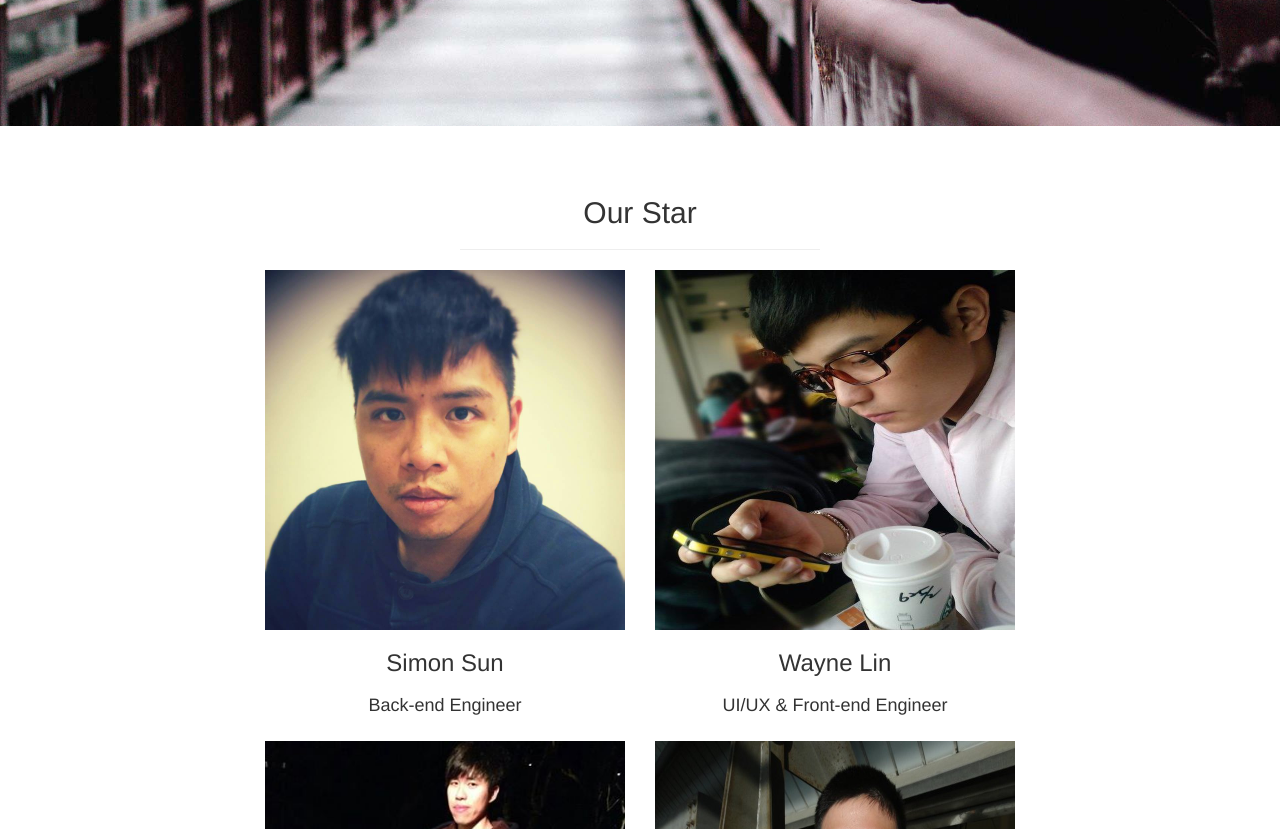
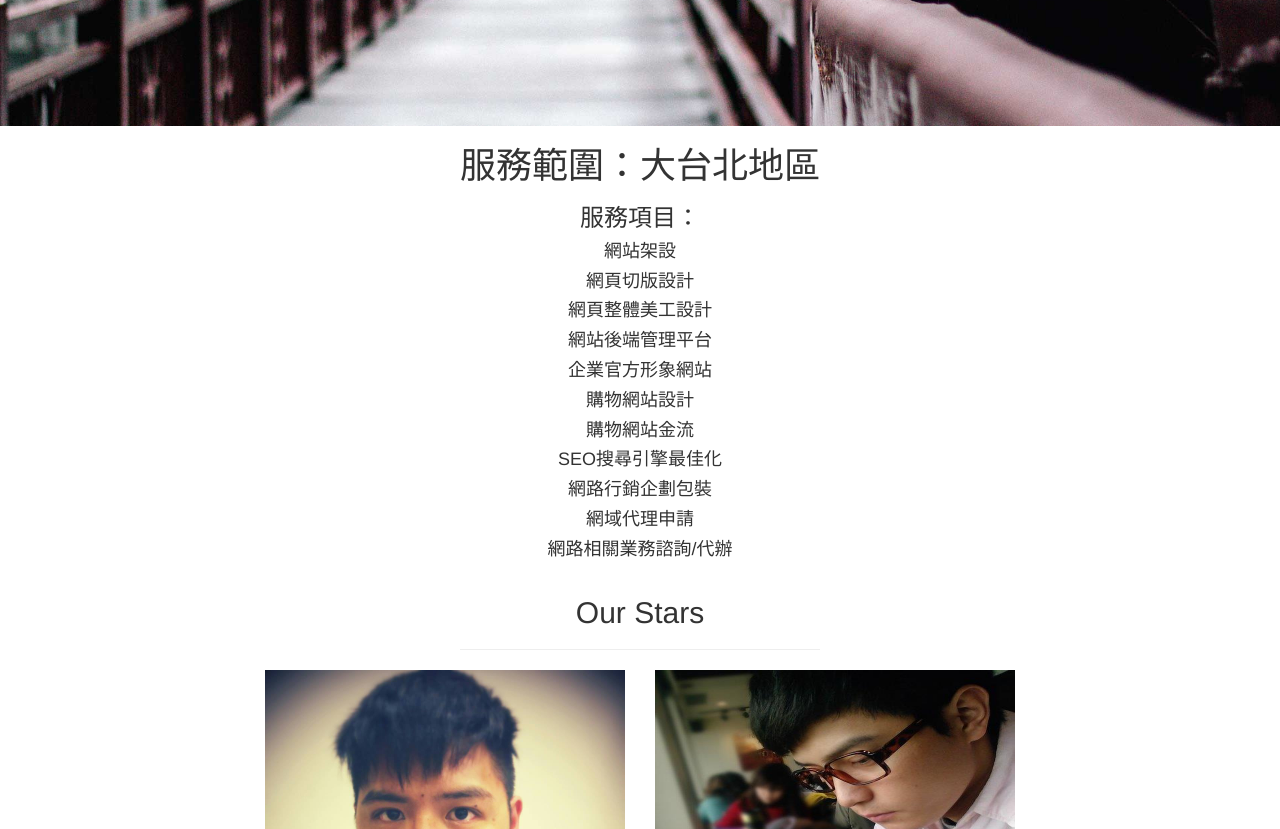
Before and after one commit to ExoPlanetWorkShop/EPweb, a website: page public/index.html in a window 1280 px wide. Shown: the part 1360-2189 px from the top of the page. Drawn offline with Linux system fonts and the light colour scheme.

Commit message:
哭哭阿斯

```diff
--- a/public/css/stylish-portfolio.css
+++ b/public/css/stylish-portfolio.css
@@ -162,6 +162,11 @@ i.service-icon {
   background-size: cover;
 }
 
+.service {
+  height: 400px;
+  width: 100%;
+}
+
 /* Portfolio */
 
 .portfolio {
--- a/public/index.html
+++ b/public/index.html
@@ -7,9 +7,10 @@
     <meta name="description" content="ExoPlanet WorkShop個人網站">
     <meta name="author" content="EP">
     <meta property="og:title" content="ExoPlanet WorkShop"/>
-    <meta property="og:type" content='QQ'/>
+    <meta property="og:type" content='article'/>
     <meta property="og:url" content="http://kevinchen.synology.me/EPweb/"/>
     <meta property="og:image" content="http://kevinchen.synology.me/EPweb/img/bg.jpg"/>
+    <meta property="og:description" content="我們能迅速網站開發、強大的前後端技術、專業的設計服務!!"/>
 
     <title>ExoPlanet WorkShop</title>
 
@@ -70,7 +71,7 @@
                     <h2>ExoPlanet 是外星系行星的意思</h2>
                     <h3>我們的技術在落後的太陽系(台灣)不屬於主流，</h3><h3>是外星系(國外)最新興流行的技術!</h3>
                     <p class="lead"></p>
-                    <a target="_blank" href="https://www.facebook.com/soonsimon2001?fref=ufi">個人專頁</a>.
+                    <a target="_blank" href="https://www.facebook.com/soonsimon2001?fref=ufi">個人專頁</a>
                 </div>
             </div>
         </div>
@@ -86,12 +87,35 @@
     </div>
     <!-- /Callout -->
 
+    <div id="about" class="service">
+        <div class="container">
+            <div class="row">
+                <div class="col-md-6 col-md-offset-3 text-center">
+                    <h1>服務範圍：大台北地區</h1>
+                    <h3>服務項目：</h3>
+                    <p></p>
+                    <h4>網站架設</h4>
+                    <h4>網頁切版設計</h4>
+                    <h4>網頁整體美工設計</h4>
+                    <h4>網站後端管理平台</h4>
+                    <h4>企業官方形象網站</h4>
+                    <h4>購物網站設計</h4>
+                    <h4>購物網站金流</h4>
+                    <h4>SEO搜尋引擎最佳化</h4>
+                    <h4>網路行銷企劃包裝</h4>
+                    <h4>網域代理申請</h4>
+                    <h4>網路相關業務諮詢/代辦</h4>
+                </div>
+            </div>
+        </div>
+    </div>
+
     <!-- Team -->
     <div id="Team" class="portfolio">
         <div class="container">
             <div class="row">
                 <div class="col-md-4 col-md-offset-4 text-center">
-                    <h2>Our Star</h2>
+                    <h2>Our Stars</h2>
                     <hr>
                 </div>
             </div>
```
